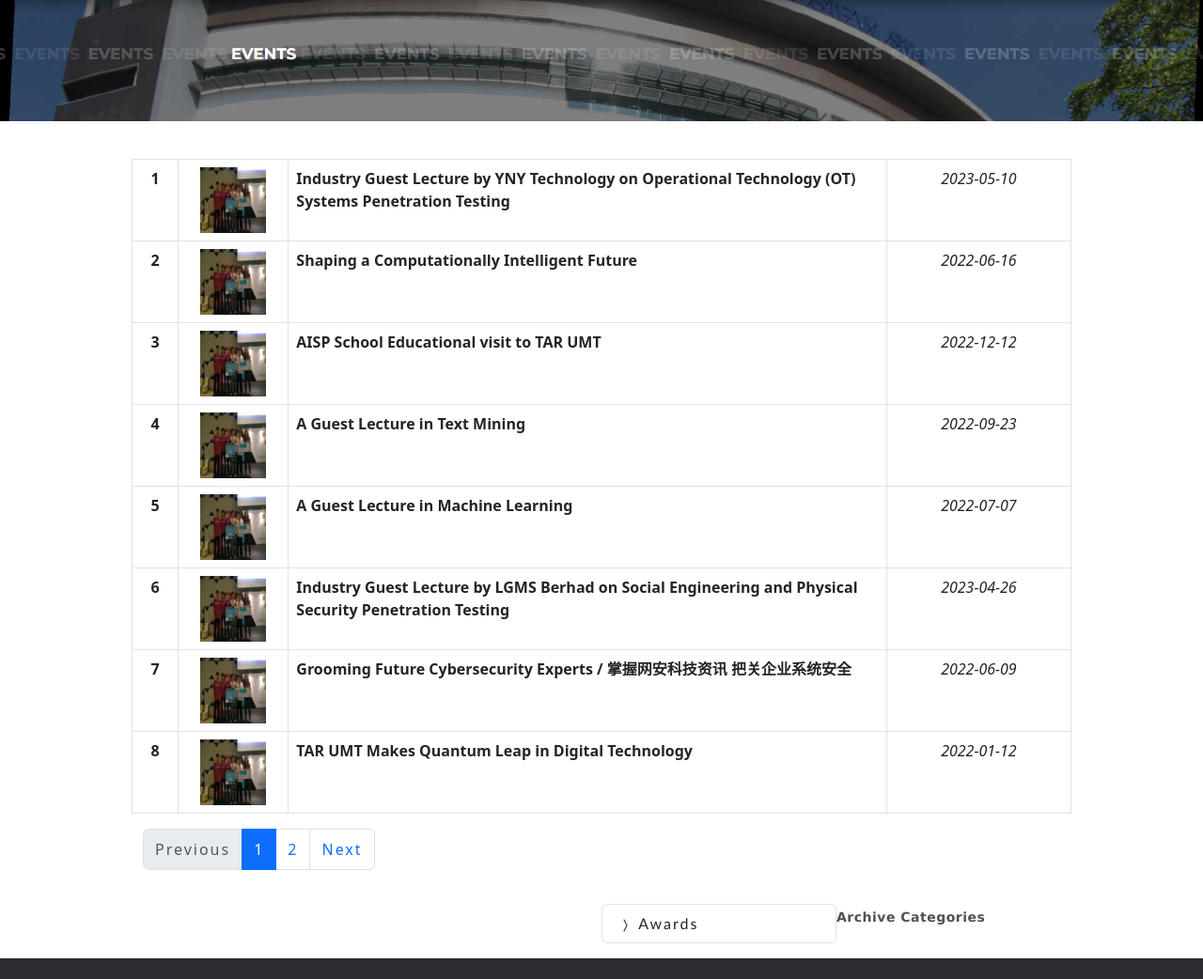
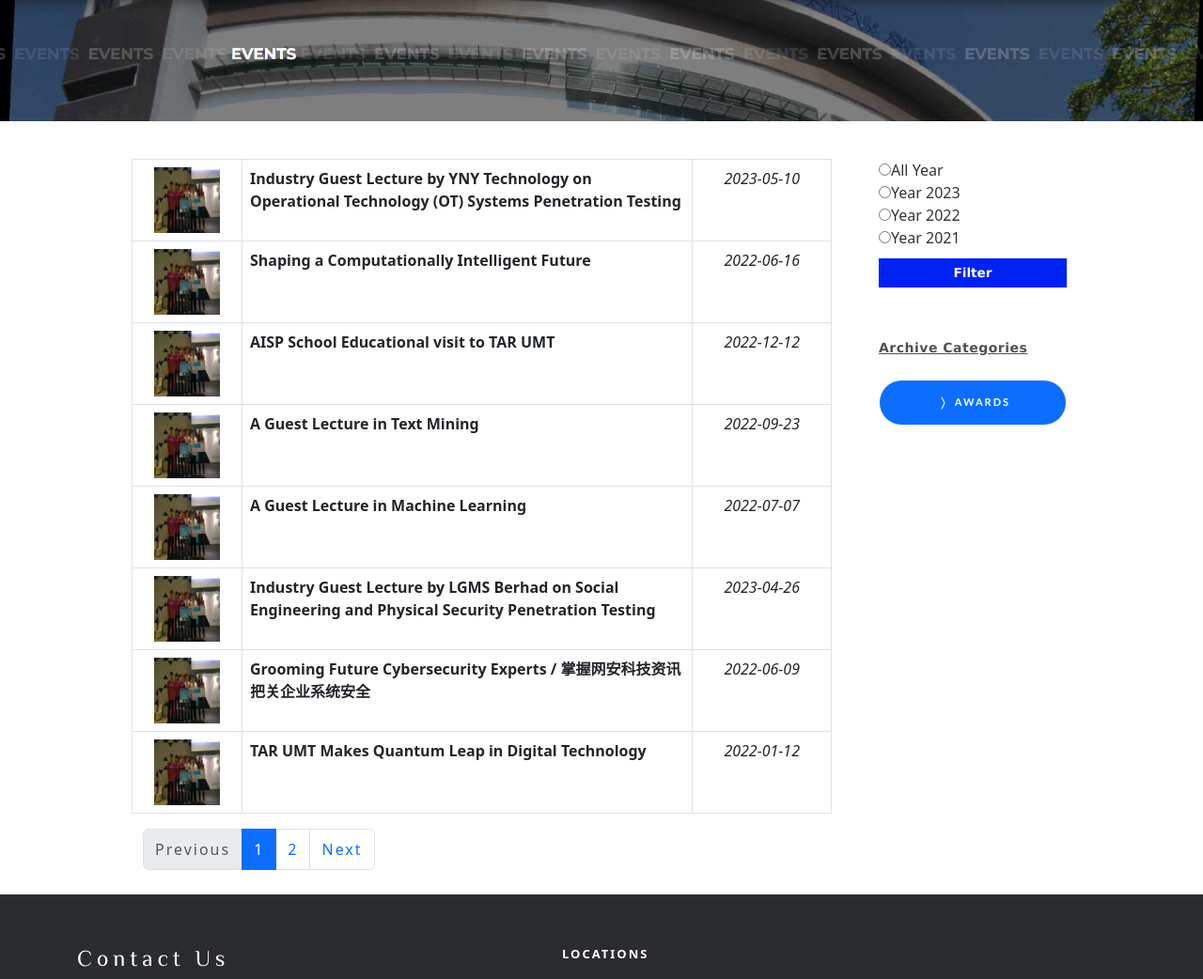
Before and after one commit to Cheanssie/Software-Maintenance-FOCS-Website, a Flask app: page /events/1 in a window 1280 px wide. Shown: the part 128-1170 px from the top of the page at 94% size. Run offline with Flask 3, Linux system fonts and the light colour scheme; some libraries are stand-ins or nearby versions.

Commit message:
Awards & Event (Filter) Done - Calvin

```diff
--- a/app.py
+++ b/app.py
@@ -1,5 +1,6 @@
 from flask import Flask, redirect, render_template, url_for, request
 from flask_sqlalchemy import SQLAlchemy
+from datetime import date
 
 
 app = Flask(__name__)
@@ -84,14 +85,59 @@ def recognition():
 def whyChooseUs():
     return render_template("whyChooseUs.html")
 
-@app.route('/highlights/<int:page_num>')
+@app.route('/highlights/<int:page_num>', methods=['GET', 'POST'])
 def highlights(page_num):
-    award = Award.query.paginate(per_page = 8, page = page_num, error_out = True)
+    if request.method == 'POST':
+        awardYearInput = request.form.get('awardYear')
+
+        if awardYearInput == '2023':
+            start_date = date(2023, 1, 1)
+            end_date = date(2023, 12, 31)
+        elif awardYearInput == '2022':
+            start_date = date(2022, 1, 1)
+            end_date = date(2022, 12, 31)
+        elif awardYearInput == '2021':
+            start_date = date(2021, 1, 1)
+            end_date = date(2021, 12, 31)
+        elif awardYearInput == '2020':
+            start_date = date(2020, 1, 1)
+            end_date = date(2020, 12, 31)
+        else:
+            start_date = date(2020, 1, 1)
+            end_date = date(2023, 12, 31)
+
+        awardInputStartDate = start_date;
+        awardInputEndDate = end_date;
+        award = Award.query.filter(Award.awardDate.between(awardInputStartDate, awardInputEndDate)).paginate(per_page = 8, page = page_num, error_out = True)
+
+    else:
+        award = Award.query.paginate(per_page = 8, page = page_num, error_out = True)
     return render_template("highlights.html", awards=award)
 
 @app.route('/events/<int:page_num>')
 def events(page_num):
-    event = Event.query.paginate(per_page = 8, page = page_num, error_out = True)
+    if request.method == 'POST':
+        eventYearInput = request.form.get('eventYear')
+
+        if eventYearInput == '2023':
+            start_date = date(2023, 1, 1)
+            end_date = date(2023, 12, 31)
+        elif eventYearInput == '2022':
+            start_date = date(2022, 1, 1)
+            end_date = date(2022, 12, 31)
+        elif eventYearInput == '2021':
+            start_date = date(2021, 1, 1)
+            end_date = date(2021, 12, 31)
+        else:
+            start_date = date(2021, 1, 1)
+            end_date = date(2023, 12, 31)
+
+        eventInputStartDate = start_date;
+        eventInputEndDate = end_date;
+        event = Event.query.filter(Event.eventDate.between(eventInputStartDate, eventInputEndDate)).paginate(per_page = 8, page = page_num, error_out = True)
+
+    else:
+        event = Event.query.paginate(per_page = 8, page = page_num, error_out = True)
     return render_template("events.html", events=event)
 
 @app.route('/testimonials')
--- a/templates/events.html
+++ b/templates/events.html
@@ -23,6 +23,21 @@ Highlights
     flex: 25%;
   }
 
+  input[type=submit] {
+    background-color: #0021f3;
+    font-size: 85%;
+    border: none;
+    color: white;
+    padding: 5px 5px;
+    width: 200px;
+    height: 75%;
+    text-decoration: none;
+    cursor: pointer;
+    margin-top: 10px;
+    font-family: Verdana, Geneva, Tahoma, sans-serif;
+    font-weight: bold
+  }
+
 </style>
 
 <main>
@@ -37,8 +52,6 @@ Highlights
         <tbody>
           {% for event in events.items %}
           <tr>
-            <th scope="row" style="width:5%; text-align: center">{{ event.eventId }}
-            </th>
             <td style="width:10%"><img src="../static/assets/img/{{ event.eventPhoto }}" alt="Events (Header)"
                 style="width: 100px; height: 70px; object-fit: contain" </td>
             <td style="font-weight: bold; width:65%">{{ event.eventTitle }}</td>
@@ -70,21 +83,38 @@ Highlights
     </div>
 
 
-    <!-- Archive Category -->
     <div class="flex-item-right">
-      <p style="float: right; width: 250px; font-family:Verdana, Geneva, Tahoma, sans-serif; font-weight: bold">Archive Categories</p>
-      <div class="list-group" style="float: right; width: 250px">
-        <a href="{{ url_for('highlights', page_num = 1) }}" class="list-group-item list-group-item-action">
+      <div>
+        <form method="POST" action="/highlights/1" style="float: left; margin-left: 30px">
+          <input type="radio" value=All name="eventYear">All Year</br>
+          <input type="radio" value=2023 name="eventYear">Year 2023</br>
+          <input type="radio" value=2022 name="eventYear">Year 2022</br>
+          <input type="radio" value=2021 name="eventYear">Year 2021</br>
+          <input type="submit" value="Filter">
+        </form>
+      </div>
+
+      <!-- Archive Category -->
+      <div>
+        <p style="float: left; margin-left: 30px; margin-top: 50px; width: 200px; font-family:Verdana, Geneva, Tahoma, sans-serif; font-weight: bold">
+          <u>Archive Categories</u></p>
+        <button type="button" class="btn btn-primary btn-sm" style="float: left; margin-left: 30px; width: 200px; height: fit-content">
           <div>
-            <svg xmlns="http://www.w3.org/2000/svg" width="16" height="16" fill="currentColor" class="bi bi-chevron-compact-right" viewBox="0 0 16 16">
-              <path fill-rule="evenodd" d="M6.776 1.553a.5.5 0 0 1 .671.223l3 6a.5.5 0 0 1 0 .448l-3 6a.5.5 0 1 1-.894-.448L9.44 8 6.553 2.224a.5.5 0 0 1 .223-.671z"/>
-            </svg>
-            <h style="font-family:'Trebuchet MS', 'Lucida Sans Unicode', 'Lucida Grande', 'Lucida Sans', Arial, sans-serif">Awards</h>
+            <a href="{{ url_for('highlights', page_num = 1) }}" class="list-group-item list-group-item-action">
+              <div>
+                <svg xmlns="http://www.w3.org/2000/svg" width="16" height="16" fill="currentColor"
+                  class="bi bi-chevron-compact-right" viewBox="0 0 16 16">
+                  <path fill-rule="evenodd"
+                    d="M6.776 1.553a.5.5 0 0 1 .671.223l3 6a.5.5 0 0 1 0 .448l-3 6a.5.5 0 1 1-.894-.448L9.44 8 6.553 2.224a.5.5 0 0 1 .223-.671z" />
+                </svg>
+                <h style="font-family:'Trebuchet MS', 'Lucida Sans Unicode', 'Lucida Grande', 'Lucida Sans', Arial, sans-serif">Awards</h>
+              </div>
+            </a>
           </div>
-        </a>
+        </button>
+
       </div>
     </div>
   </div>
-
 </main>
 {%endblock %}
```
Also changed, not shown: templates/highlights.html (+45 -13 lines).
